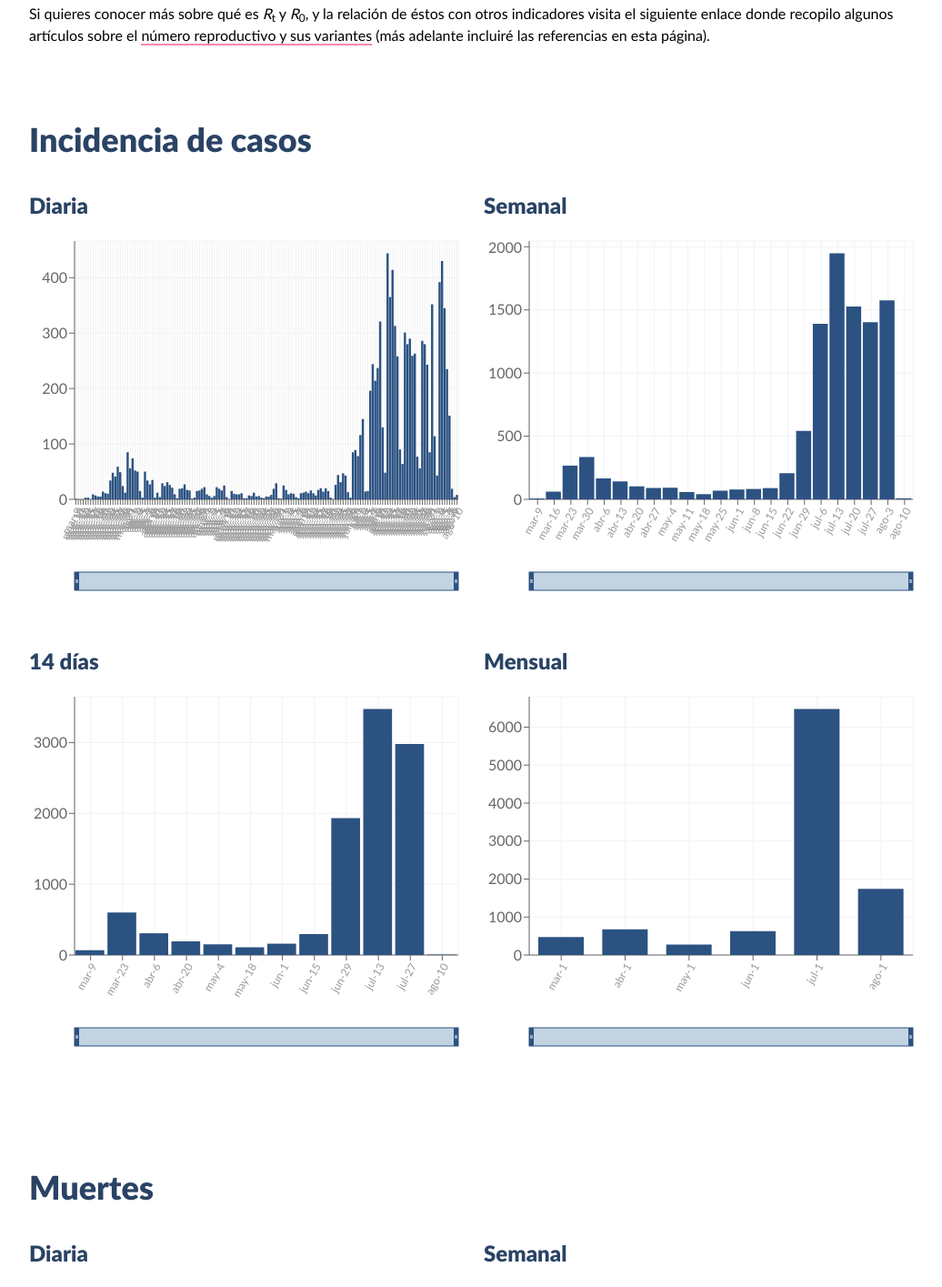
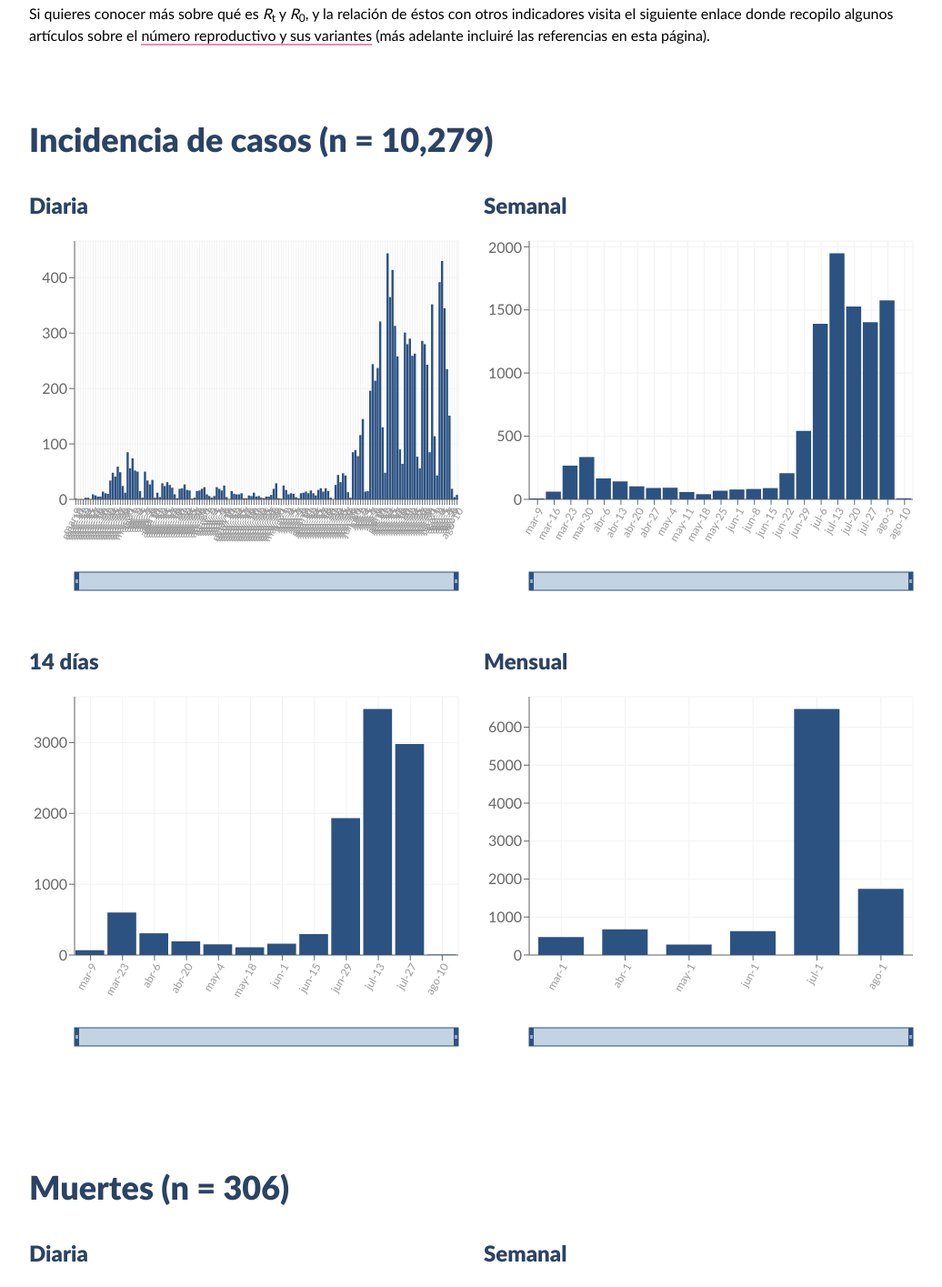
Before and after one commit to malopezcruz/covid19-pr, a Next.js app: page / in a window 1280 px wide. Shown: the part 1180-2595 px from the top of the page at 91% size, without its empty margins (112-1148 px from the left). Built offline with nearby package versions, Linux system fonts and the light colour scheme.

Commit message:
add totals

```diff
--- a/components/Cases.js
+++ b/components/Cases.js
@@ -1,16 +1,21 @@
 import React from 'react';
 import BodyLink from './BodyLink';
+import { formatNumber } from '../utils/utils';
 import BarPlot from '../components/BarPlot';
 import daily_cases from '../data/daily_cases.json';
 import weekly_cases from '../data/weekly_cases.json';
 import twoweeks_cases from '../data/twoweeks_cases.json';
 import monthly_cases from '../data/monthly_cases.json';
 
+const totalCases = monthly_cases
+  .map((item) => item.counts)
+  .reduce((prev, next) => prev + next);
+
 export default function Rt() {
   return (
     <section className='mt-2 md:mt-8  mb-12 md:mb-20'>
       <h2 className='text-2xl md:text-4xl text-blue-900 font-semibold mb-8 leading-tight'>
-        Incidencia de casos
+        Incidencia de casos (n = {formatNumber(totalCases)})
       </h2>
 
       <div className='grid lg:grid-cols-2 lg:gap-2'>
--- a/components/Fatalities.js
+++ b/components/Fatalities.js
@@ -1,16 +1,21 @@
 import React from 'react';
 import BodyLink from './BodyLink';
 import BarPlot from './BarPlot';
+import { formatNumber } from '../utils/utils';
 import daily_deaths from '../data/daily_deaths.json';
 import weekly_deaths from '../data/weekly_deaths.json';
 import twoweeks_deaths from '../data/twoweeks_deaths.json';
 import monthly_deaths from '../data/monthly_deaths.json';
 
+const totalFatalities = monthly_deaths
+  .map((item) => item.counts)
+  .reduce((prev, next) => prev + next);
+
 export default function Rt() {
   return (
     <section className='mt-2 md:mt-8  mb-12 md:mb-20'>
       <h2 className='text-2xl md:text-4xl text-blue-900 font-semibold mb-8 leading-tight'>
-        Muertes{' '}
+        Muertes (n = {formatNumber(totalFatalities)})
       </h2>
 
       <div className='grid lg:grid-cols-2 lg:gap-2'>
```
